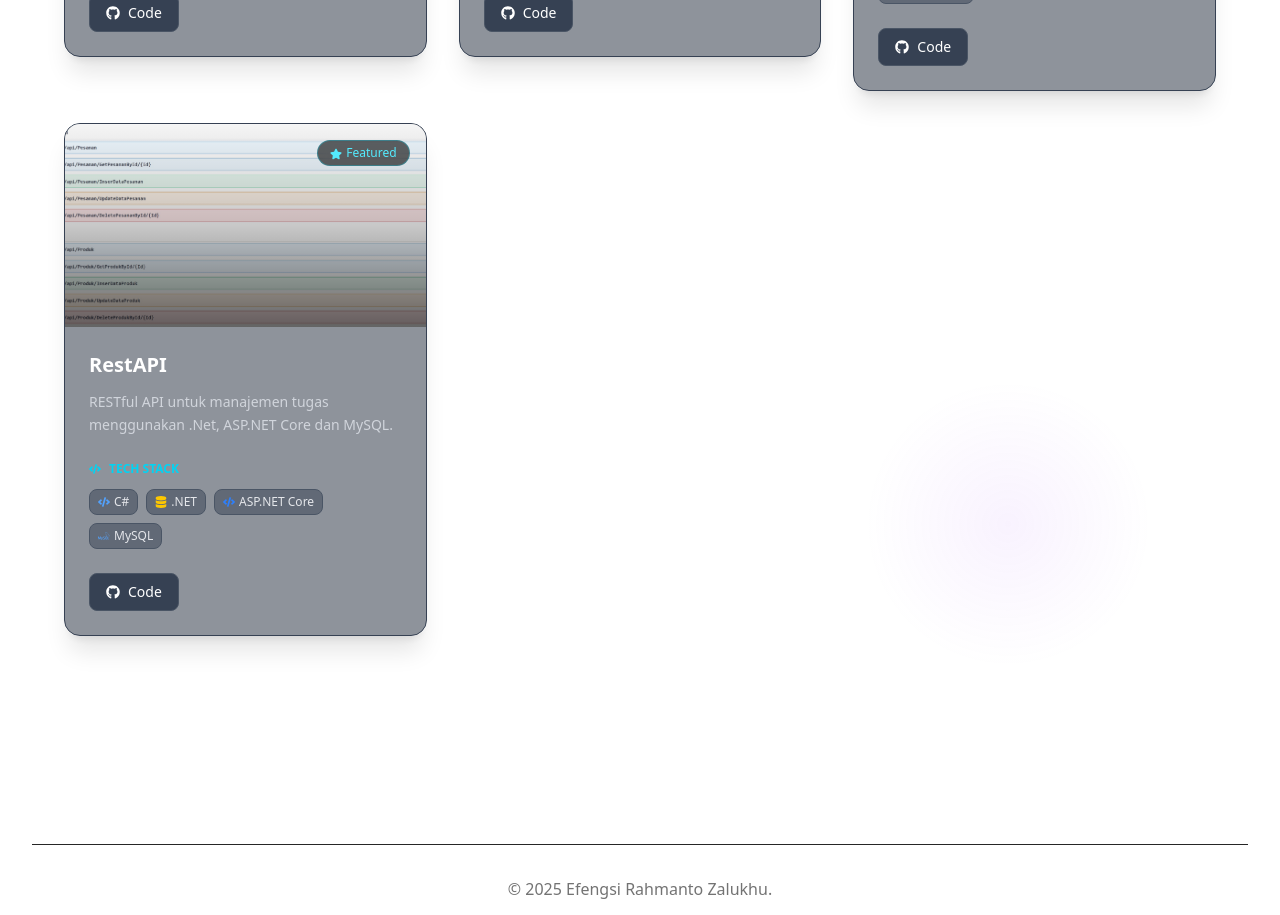
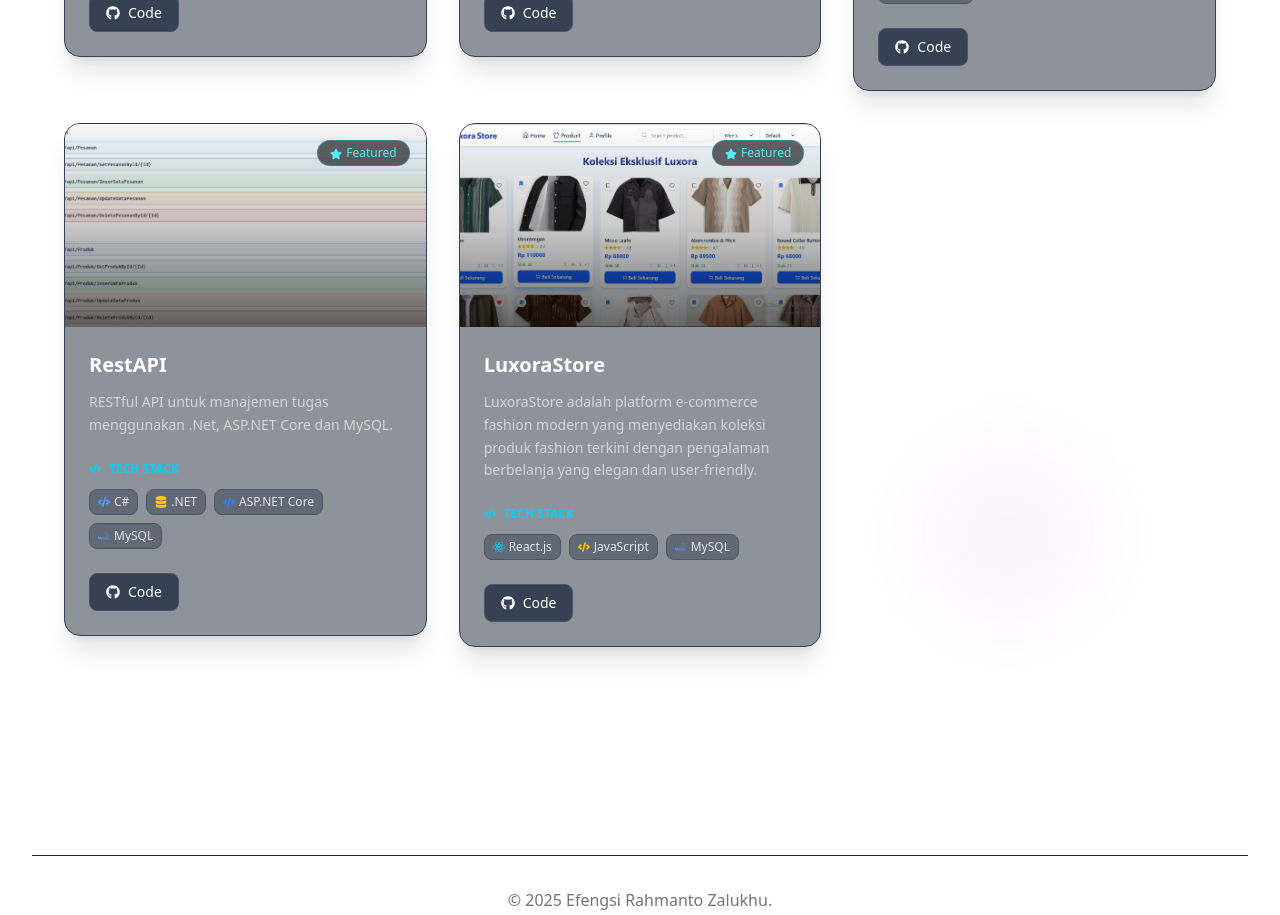
Before and after one commit to Fengsii/My-Portofolio, a React (Vite) app: page / in a window 1280 px wide. Shown: the part 3220-4135 px from the top of the page. Built offline with nearby package versions, Linux system fonts and the light colour scheme.

Commit message:
addnewproject

```diff
--- a/src/components/Projects.jsx
+++ b/src/components/Projects.jsx
@@ -3,7 +3,8 @@ import drakorinajaImg from '../assets/drakorinaja.png';
 import fashionstoreImg from '../assets/FashionStore.jpg';
 import bbibbstoreImg from '../assets/BbibbStore.jpg';
 import restapiImg from '../assets/RestApi.jpg';
-import CarrerConnect from "../assets/CarrerConnect.jpg"
+import CarrerConnect from "../assets/CarrerConnect.jpg";
+import luxora from "../assets/luxora.jpg";
 
 import { motion } from 'framer-motion';
 import {
@@ -13,7 +14,7 @@ import {
   FaDatabase,
   FaStar
 } from 'react-icons/fa';
-import { SiMysql } from 'react-icons/si';
+import { SiMysql, SiReact } from 'react-icons/si';
 
 // Mock data untuk demo
 const projects = [
@@ -68,6 +69,34 @@ const projects = [
       { icon: <SiMysql className="text-blue-400" />, name: "MySQL" }
     ],
     description: "RESTful API untuk manajemen tugas menggunakan .Net, ASP.NET Core dan MySQL."
+  },
+  // {
+  //   id: 5,
+  //   title: "CareerConnect",
+  //   image: CarrerConnect,
+  //   github: "https://github.com/Fengsii/BbibbJobStreetJwtTokenRazor.git",
+  //   visit: null,
+  //   techStack: [
+  //     { icon: <FaCode className="text-blue-400" />, name: "C#" },
+  //     { icon: <FaDatabase className="text-yellow-400" />, name: ".NET" },
+  //     { icon: <FaCode className="text-blue-500" />, name: "ASP.NET Core" },
+  //      { icon: <SiMysql className="text-blue-400" />, name: "MySQL" }
+  //   ],
+  //   description: "CareerConnect adalah website pencarian lowongan kerja. Dibangun menggunakan C# dengan Framework .NET & ASP.NET Core dengan MySQL sebagai database."
+  // },
+  {
+    id: 5,
+    title: "LuxoraStore",
+    image: luxora,
+    github: "https://github.com/Fengsii/luxora-store.git", // Update with your actual GitHub URL
+    visit: null,
+    techStack: [
+      { icon: <SiReact className="text-cyan-400" />, name: "React.js" },
+      { icon: <FaCode className="text-yellow-400" />, name: "JavaScript" },
+      { icon: <SiMysql className="text-blue-400" />, name: "MySQL" },
+      // { icon: <FaDatabase className="text-green-400" />, name: "Node.js" }
+    ],
+    description: "LuxoraStore adalah platform e-commerce fashion modern yang menyediakan koleksi produk fashion terkini dengan pengalaman berbelanja yang elegan dan user-friendly."
   },
   // {
   //   id: 5,
```
Also changed, not shown: src/assets/luxora.jpg (added).
